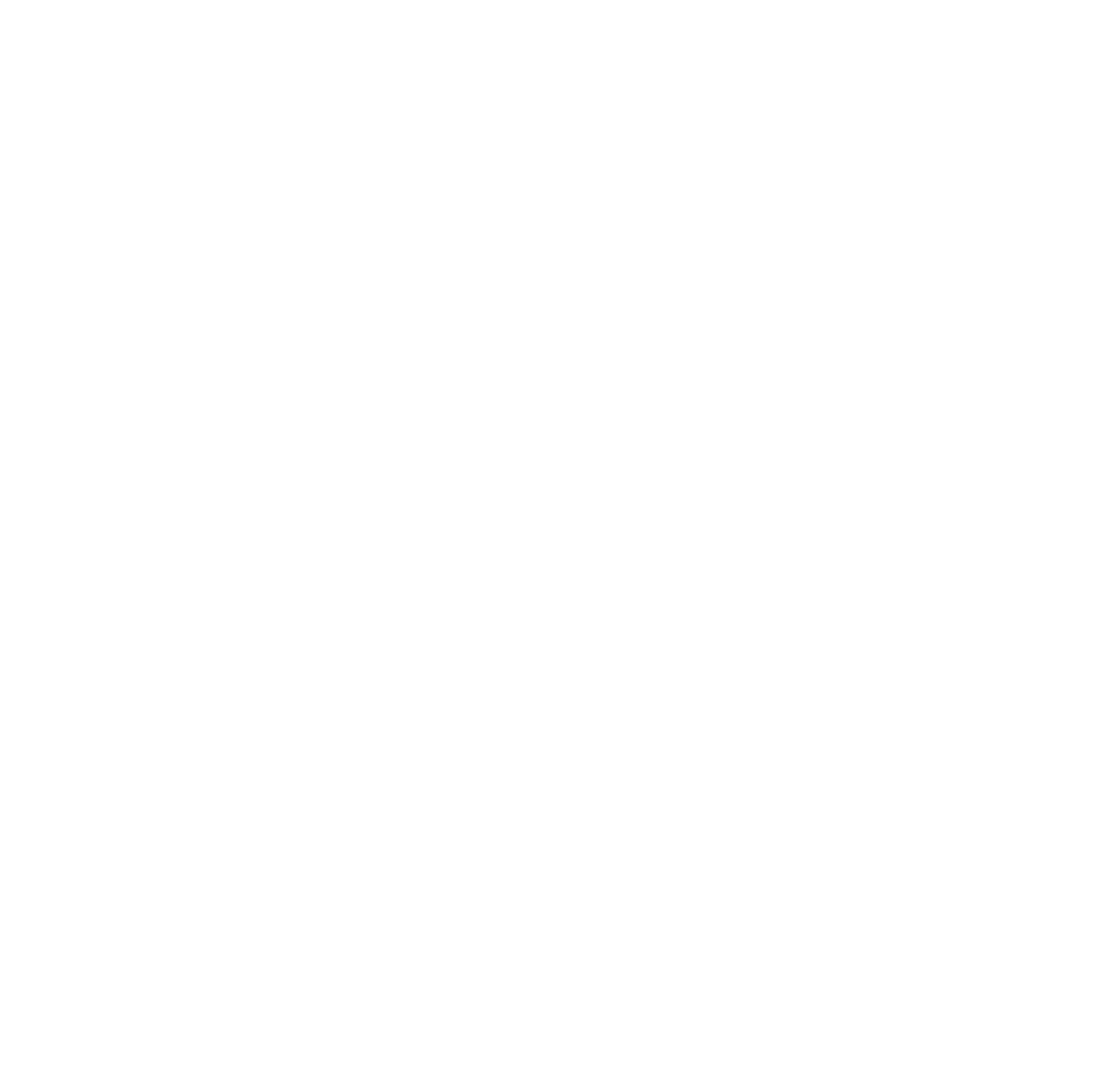
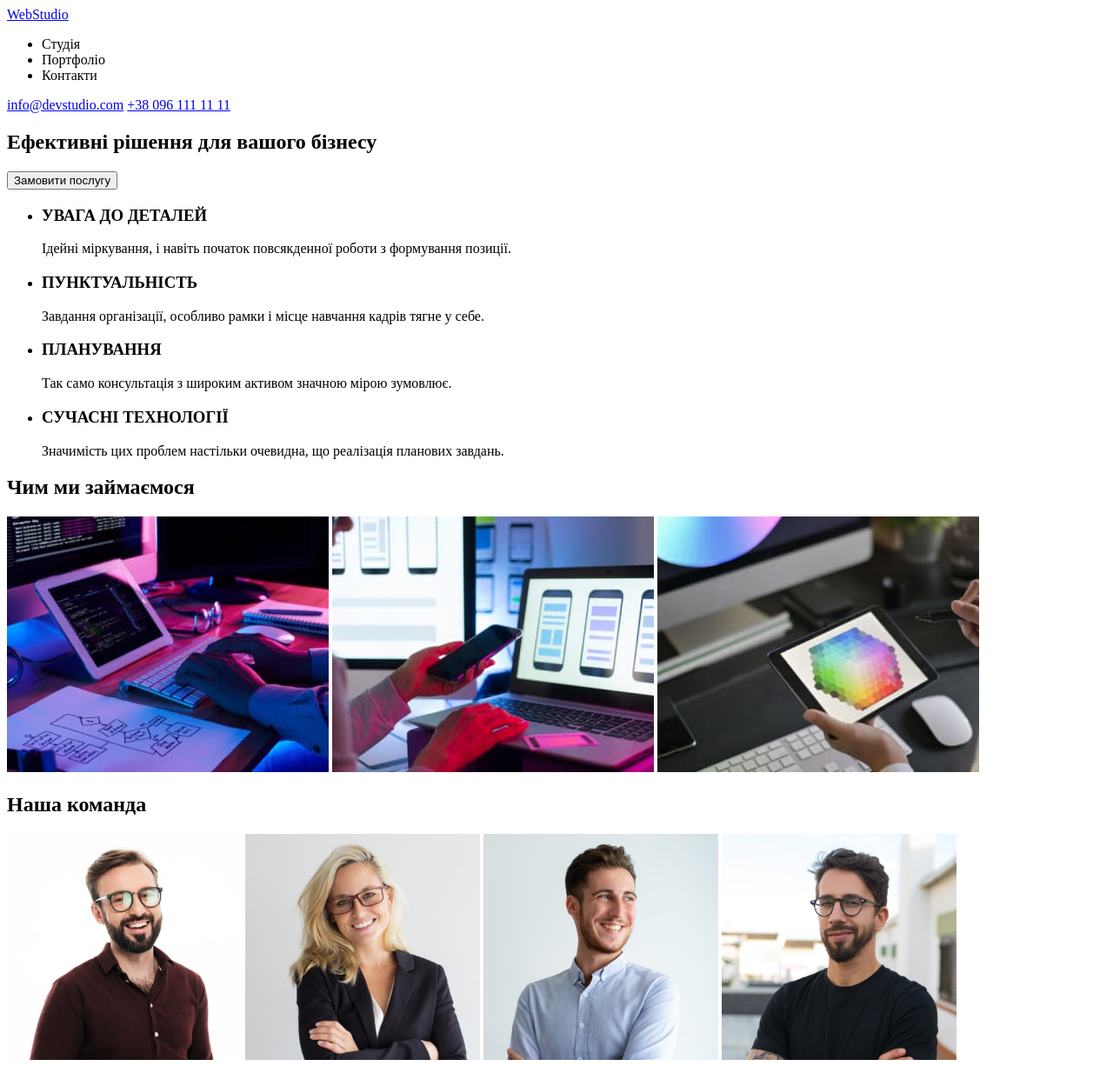
Before and after one commit to OleksandrSamofal/goit-markup-hw-01, a plain HTML site: page index.html in a window 1280 px wide. Shown: the whole page at 87% size. Before the commit the page ends 800 px from the top, so only its background shows below. Drawn offline with Linux system fonts and the light colour scheme.

Commit message:
section 3

```diff
--- a/index.html
+++ b/index.html
@@ -7,6 +7,61 @@
     <title>Document</title>
 </head>
 <body>
-    <h1></h1>
+  <!-- header -->
+  <header>
+   <nav>
+    <a href="/">
+        WebStudio
+        </a>
+        <ul>
+            <li><a href="#"></a>Студія</li>
+            <li><a href="#"></a>Портфоліо</li>
+            <li><a href="#"></a>Контакти</li>
+        </ul>
+   </nav>
+    <a href="mailto:info@devstudio.com">info@devstudio.com</a>
+    <a href="tel:+380961111111">+38 096 111 11 11</a>
+</header>
+<!-- section 1 -->
+<div>
+    <section>
+<h1>Ефективні рішення для  вашого бізнесу</h1>
+<button type="button">Замовити послугу</button>
+    </section>
+</div>
+<!-- section 2 Наші переваги -->
+<section>
+    <ul>
+        <li>
+            <h3>УВАГА ДО ДЕТАЛЕЙ</h3>
+            <p>Ідейні міркування, і навіть початок повсякденної роботи з формування позиції.</p>
+        </li>
+        <li>
+            <h3>ПУНКТУАЛЬНІСТЬ</h3>
+            <p>Завдання організації, особливо рамки і місце навчання кадрів тягне у себе.</p>
+        </li>
+        <li>
+            <h3>ПЛАНУВАННЯ</h3>
+            <p>Так само консультація з широким активом значною мірою зумовлює.</p>
+        </li>
+        <li>
+            <h3>СУЧАСНІ ТЕХНОЛОГІЇ</h3>
+            <p>Значимість цих проблем настільки очевидна, що реалізація планових завдань.</p>
+        </li>
+    </ul>
+    <h2>Чим ми займаємося</h2>
+    <img src="./image/box1.jpg" alt="photo our work1" width="370">
+    <img src="./image/box2.jpg" alt="photo our work2" width="370">
+    <img src="./image/box3.jpg" alt="photo our work3" width="370">
+</section>
+<!-- section 3 Наша команда -->
+<section>
+<h2>Наша команда</h2>
+<img src="./image/worker1.jpg" alt="Product Designer" width="270">
+<img src="./image/worker2.jpg" alt="Frontend Developer" width="270">
+<img src="./image/worker3.jpg" alt="Marketing" width="270">
+<img src="./image/worker4.jpg" alt="UI Designer" width="270">
+</section>
+
 </body>
 </html>
```
Also changed, not shown: image/box1.jpg (added), image/box2.jpg (added), image/box3.jpg (added), image/worker1.jpg (added), image/worker2.jpg (added), image/worker3.jpg (added), image/worker4.jpg (added).
